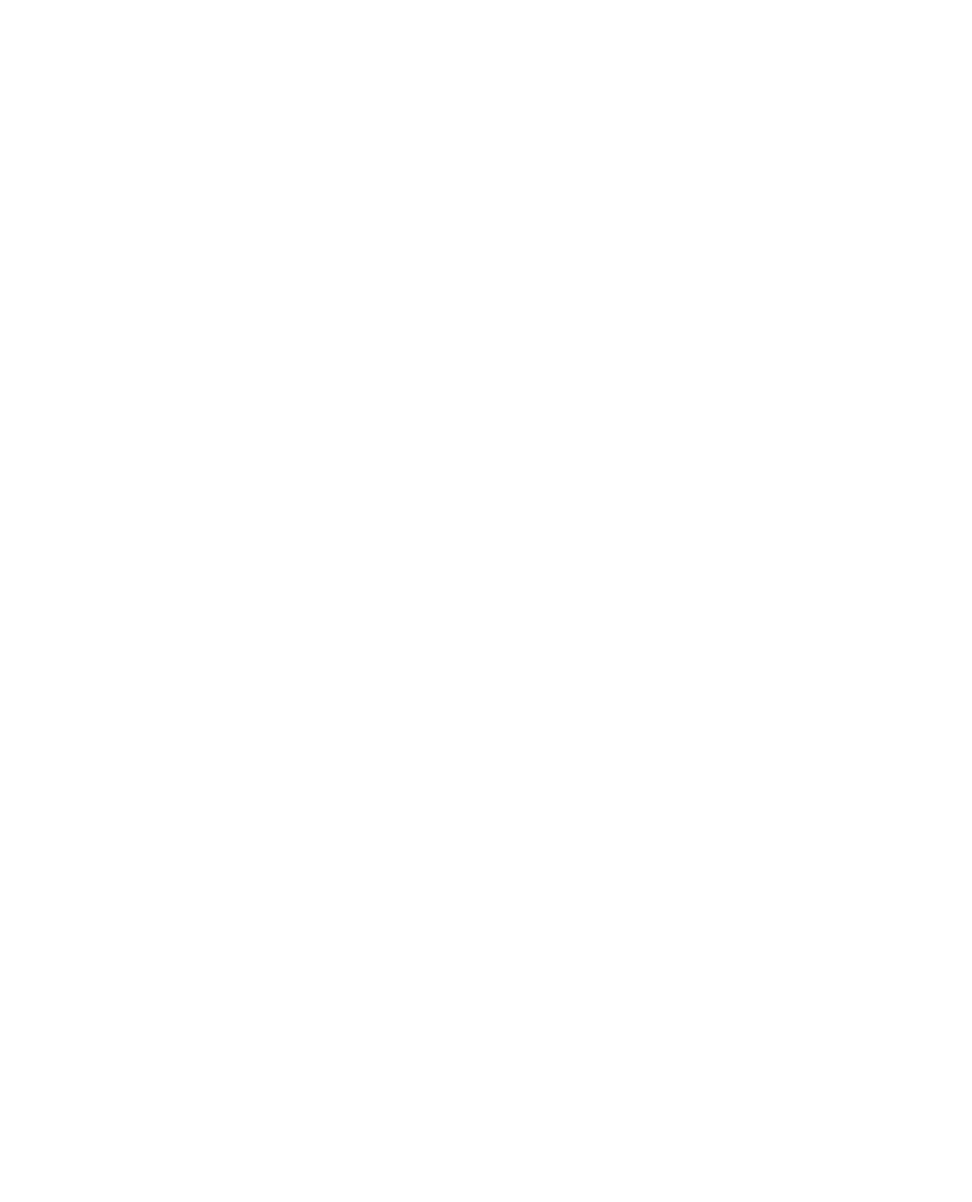
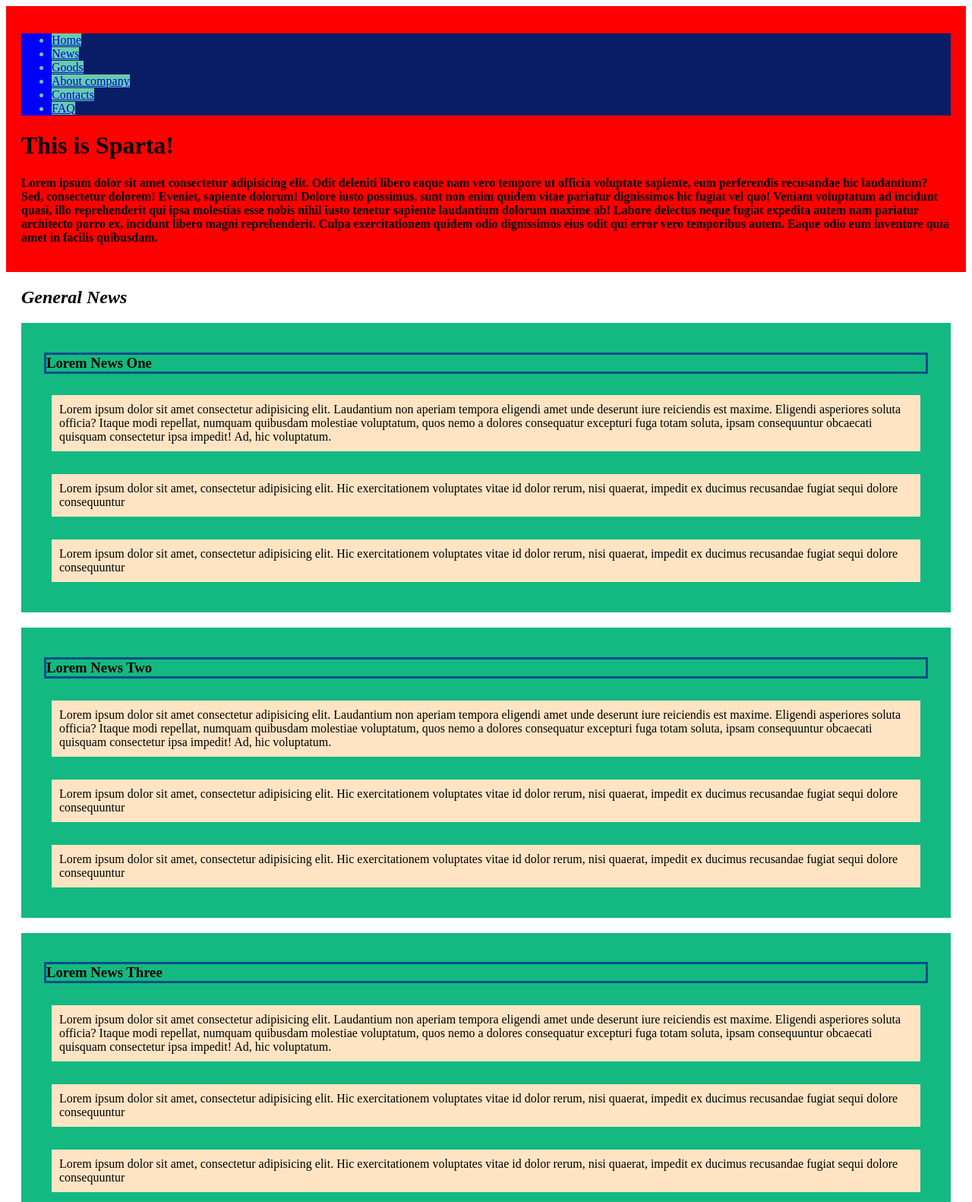
Before and after one commit to Ra1ben/HomeWorkHillel, a plain HTML site: page HomeWork_3/index.html in a window 1280 px wide. Shown: the top 1582 px of the page at 76% size. Before the commit the page ends 800 px from the top, so only its background shows below. Drawn offline with Linux system fonts and the light colour scheme.

Commit message:
add hw-3

```diff
--- a/HomeWork_3/index.html
+++ b/HomeWork_3/index.html
@@ -1,12 +1,133 @@
 <!DOCTYPE html>
 <html lang="en">
-<head>
-    <meta charset="UTF-8">
-    <meta name="viewport" content="width=device-width, initial-scale=1.0">
-    <link rel="stylesheet" href="./style.css">
-    <title>Document</title>
-</head>
-<body>
-
-</body>
+  <head>
+    <meta charset="UTF-8" />
+    <meta name="viewport" content="width=device-width, initial-scale=1.0" />
+    <link rel="stylesheet" href="./style.css" />
+    <title>Test css</title>
+  </head>
+  <body>
+    <header class="header">
+      <nav class="navigation">
+        <ul class="list">
+          <li><a href="#">Home</a></li>
+          <li><a href="#">News</a></li>
+          <li><a href="#">Goods</a></li>
+          <li><a href="#">About company</a></li>
+          <li><a href="#">Contacts</a></li>
+          <li><a href="#">FAQ</a></li>
+        </ul>
+      </nav>
+      <h1 class="title">This is Sparta!</h1>
+      <p class="parag">
+        Lorem ipsum dolor sit amet consectetur adipisicing elit. Odit deleniti
+        libero eaque nam vero tempore ut officia voluptate sapiente, eum
+        perferendis recusandae hic laudantium? Sed, consectetur dolorem!
+        Eveniet, sapiente dolorum! Dolore iusto possimus, sunt non enim quidem
+        vitae pariatur dignissimos hic fugiat vel quo! Veniam voluptatum ad
+        incidunt quasi, illo reprehenderit qui ipsa molestias esse nobis nihil
+        iusto tenetur sapiente laudantium dolorum maxime ab! Labore delectus
+        neque fugiat expedita autem nam pariatur architecto porro ex, incidunt
+        libero magni reprehenderit. Culpa exercitationem quidem odio dignissimos
+        eius odit qui error vero temporibus autem. Eaque odio eum inventore quia
+        amet in facilis quibusdam.
+      </p>
+    </header>
+    <main class="main">
+      <h2 class="general-title">General News</h2>
+      <section class="section">
+        <article class="article">
+          <h3 class="title2">Lorem News One</h3>
+          <div class="text-block">
+            <div class="text">
+              Lorem ipsum dolor sit amet consectetur adipisicing elit.
+              Laudantium non aperiam tempora eligendi amet unde deserunt iure
+              reiciendis est maxime. Eligendi asperiores soluta officia? Itaque
+              modi repellat, numquam quibusdam molestiae voluptatum, quos nemo a
+              dolores consequatur excepturi fuga totam soluta, ipsam
+              consequuntur obcaecati quisquam consectetur ipsa impedit! Ad, hic
+              voluptatum.
+            </div>
+          </div>
+          <div class="text-block">
+            <div class="text">
+              Lorem ipsum dolor sit amet, consectetur adipisicing elit. Hic
+              exercitationem voluptates vitae id dolor rerum, nisi quaerat,
+              impedit ex ducimus recusandae fugiat sequi dolore consequuntur
+            </div>
+          </div>
+          <div class="text-block">
+            <div class="text">
+              Lorem ipsum dolor sit amet, consectetur adipisicing elit. Hic
+              exercitationem voluptates vitae id dolor rerum, nisi quaerat,
+              impedit ex ducimus recusandae fugiat sequi dolore consequuntur
+            </div>
+          </div>
+        </article>
+      </section>
+      <section class="section">
+        <article class="article">
+          <h3 class="title2">Lorem News Two</h3>
+          <div class="text-block">
+            <div class="text">
+              Lorem ipsum dolor sit amet consectetur adipisicing elit.
+              Laudantium non aperiam tempora eligendi amet unde deserunt iure
+              reiciendis est maxime. Eligendi asperiores soluta officia? Itaque
+              modi repellat, numquam quibusdam molestiae voluptatum, quos nemo a
+              dolores consequatur excepturi fuga totam soluta, ipsam
+              consequuntur obcaecati quisquam consectetur ipsa impedit! Ad, hic
+              voluptatum.
+            </div>
+          </div>
+          <div class="text-block">
+            <div class="text">
+              Lorem ipsum dolor sit amet, consectetur adipisicing elit. Hic
+              exercitationem voluptates vitae id dolor rerum, nisi quaerat,
+              impedit ex ducimus recusandae fugiat sequi dolore consequuntur
+            </div>
+          </div>
+          <div class="text-block">
+            <div class="text">
+              Lorem ipsum dolor sit amet, consectetur adipisicing elit. Hic
+              exercitationem voluptates vitae id dolor rerum, nisi quaerat,
+              impedit ex ducimus recusandae fugiat sequi dolore consequuntur
+            </div>
+          </div>
+        </article>
+      </section>
+      <section class="section">
+        <article class="article">
+          <h3 class="title2">Lorem News Three</h3>
+          <div class="text-block">
+            <div class="text">
+              Lorem ipsum dolor sit amet consectetur adipisicing elit.
+              Laudantium non aperiam tempora eligendi amet unde deserunt iure
+              reiciendis est maxime. Eligendi asperiores soluta officia? Itaque
+              modi repellat, numquam quibusdam molestiae voluptatum, quos nemo a
+              dolores consequatur excepturi fuga totam soluta, ipsam
+              consequuntur obcaecati quisquam consectetur ipsa impedit! Ad, hic
+              voluptatum.
+            </div>
+          </div>
+          <div class="text-block">
+            <div class="text">
+              Lorem ipsum dolor sit amet, consectetur adipisicing elit. Hic
+              exercitationem voluptates vitae id dolor rerum, nisi quaerat,
+              impedit ex ducimus recusandae fugiat sequi dolore consequuntur
+            </div>
+          </div>
+          <div class="text-block">
+            <div class="text">
+              Lorem ipsum dolor sit amet, consectetur adipisicing elit. Hic
+              exercitationem voluptates vitae id dolor rerum, nisi quaerat,
+              impedit ex ducimus recusandae fugiat sequi dolore consequuntur
+            </div>
+          </div>
+        </article>
+      </section>
+    </main>
+    <footer class="footer">
+      <p>&copy; 2024 Cars Store. All rights reserved.</p>
+    </footer>
+  </body>
 </html>
--- a/HomeWork_3/style.css
+++ b/HomeWork_3/style.css
@@ -0,0 +1,58 @@
+.header {
+    background-color: red;
+    padding: 20px;
+}
+
+.navigation {
+    background-color: blue;
+}
+
+.list {
+    color:mediumaquamarine;
+}
+
+.parag {
+    font-weight: bold;
+}
+
+li {
+    background-color: rgb(9, 29, 102);
+}
+
+a {
+    background-color: mediumaquamarine;
+}
+
+.section {
+    background-color: rgb(20, 185, 130);
+    margin: 20px;
+}
+
+.article {
+    padding: 20px;
+    margin: 10px;
+}
+
+.general-title {
+    font-style: italic;
+    margin-left: 20px;
+}
+
+.title2 {
+    border: #074d8a solid 3px;
+}
+
+.text {
+    background-color: bisque;
+    padding: 10px;
+}
+
+.text-block {
+    margin-bottom: 10px;
+    padding: 10px;
+    width: auto;
+}
+
+.footer {
+    background-color: red;
+}
```
